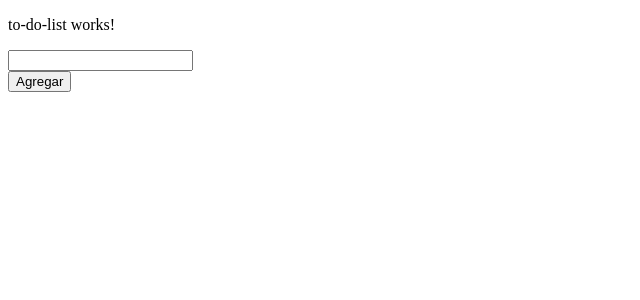
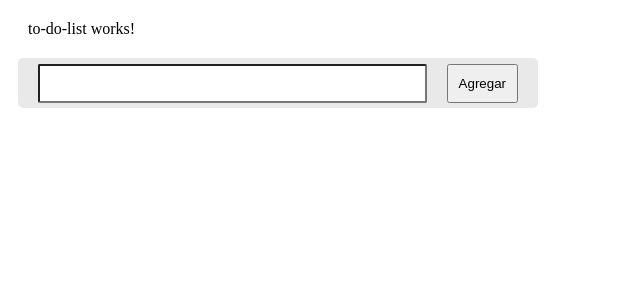
Before and after one commit to castillonico/cursoFullStack, an Angular app: page / in a window 1280 px wide. Shown: the top 300 px of the page, without its empty margins (0-640 px from the left). Built offline with nearby package versions, Linux system fonts and the light colour scheme.

Commit message:
Agrego un poco de estilo

```diff
--- a/src/app/to-do-list/to-do-list.component.css
+++ b/src/app/to-do-list/to-do-list.component.css
@@ -1,3 +1,42 @@
 .completada {
-    color: red;
+    color: grey;
+    background-color: rgb(241, 241, 241);
 }
+* {
+    align-items: center;
+    margin: 10px;
+    padding: 10px;
+}
+#ingresoDeTarea {
+    width: 500px;
+    height: 30px;
+    display: flex;
+    background-color: rgb(233, 233, 233);
+    border-radius: 5px;
+    align-items: center;
+    text-align: center;
+}
+    #ingresoDeTarea input {
+        width: 450px;
+        border-radius: 2px;
+        padding: 5 10px 5 10px;
+        margin: 5 10px 5 10px;
+    }
+    #ingresoDeTarea button {
+        padding: 5 10px 5 10px;
+        margin: 5 10px 5 10px;
+    }
+
+#laLista {
+    display: flex;
+    width: 500px;
+    flex-direction: column-reverse;
+}
+    #laLista div {
+        display: flex;
+        width: 450px;
+    }
+    #laLista div p {
+        width: 300px;
+        text-align: center;
+    }
--- a/src/app/to-do-list/to-do-list.component.html
+++ b/src/app/to-do-list/to-do-list.component.html
@@ -1,7 +1,7 @@
 <p>to-do-list works!</p>
 
-<div>
-    <input type="text" #laNuevaTarea >
+<div id="ingresoDeTarea">
+    <input (keyup.enter)="agregarTarea(laNuevaTarea)" type="text" #laNuevaTarea  >
     <br>
     <button (click)="agregarTarea(laNuevaTarea)">Agregar</button>
 </div>
```
